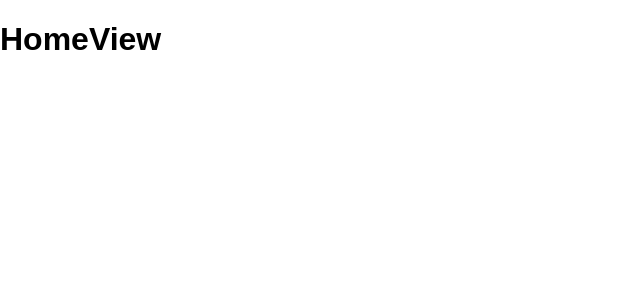
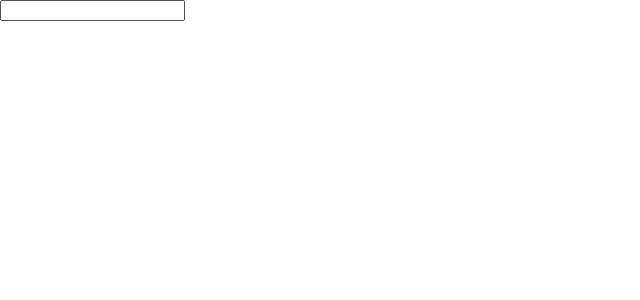
Before and after one commit to wizelineacademy/react-series-challenge, a React (Create React App) app: page / in a window 1280 px wide. Shown: the top 300 px of the page, without its empty margins (0-640 px from the left). Built offline with nearby package versions, Linux system fonts and the light colour scheme.

Commit message:
Create SearchBar Component, handle the value update using component state

```diff
--- a/src/components/HomeView.js
+++ b/src/components/HomeView.js
@@ -2,12 +2,17 @@
  * HomeView Component
  */
 
- import React, { Component } from 'react';
+import React from 'react';
 
- const HomeView = () => {
-     return (
-         <h1>HomeView</h1>
-     );
- }
+//Import Components
+import SearchBar from './home/SearchBar';
 
- export default HomeView;
+const HomeView = () => {
+    return (
+        <section className="HomeView">
+            <SearchBar />
+        </section>
+    );
+}
+
+export default HomeView;
--- /dev/null
+++ b/src/components/home/SearchBar.js
@@ -0,0 +1,32 @@
+/**
+ * SearchBar Component
+ */
+
+import React, { Component } from 'react';
+
+export default class SearchBar extends Component {
+    constructor(props){
+        super(props);
+
+        this.state = {
+            term: ""
+        }
+    }
+
+    onTermChange = (e) => {
+        const targetElement = e.target;
+        const newValue = targetElement.value;
+
+        this.setState( () => {
+            return { term: newValue }
+        } );
+    }
+
+    render(){
+        return (
+            <section className="SearchBar">
+                <input type="text" value={this.state.term} onChange={ this.onTermChange } />
+            </section>
+        );
+    };
+}
```
